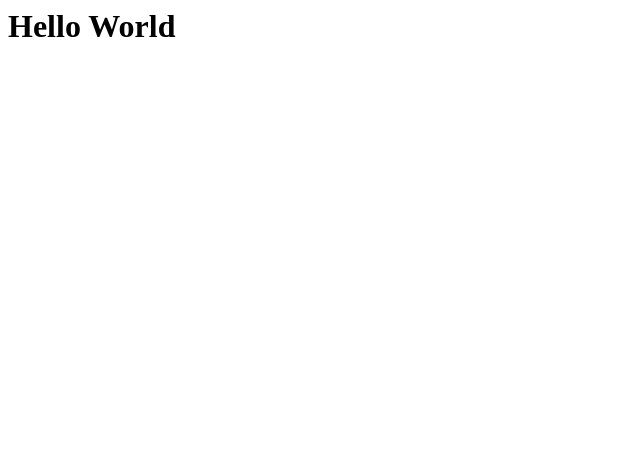
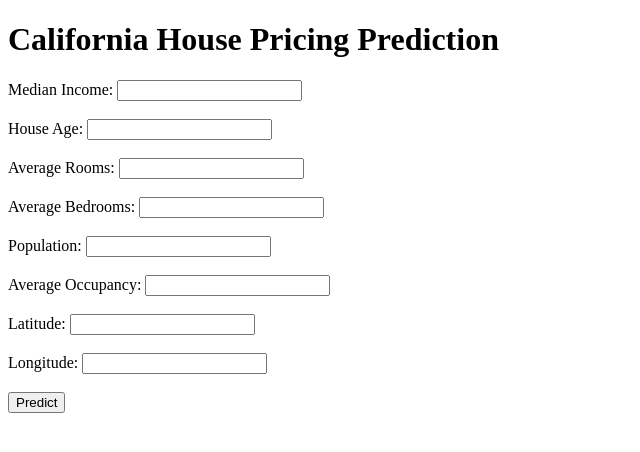
Before and after one commit to kunal-nehete/Cal_House_Pricing, a Flask app: page / in a window 1280 px wide. Shown: the top 452 px of the page, without its empty margins (0-640 px from the left). Run offline with Flask 3, Linux system fonts and the light colour scheme; parts of the project's set-up code (start-up, migrations or seed data) failed here and were passed over.

Commit message:
Final submission-Working html

```diff
--- a/app.py
+++ b/app.py
@@ -27,5 +27,13 @@ def predict_api():
     print(output[0])
     return jsonify(output[0])
 
+@app.route('/predict',methods=['POST'])
+def predict():
+    data=[float(x) for x in request.form.values()]
+    final_input=scaler.transform(np.array(data).reshape(1,-1))
+    print(final_input)
+    prediction=lrmodel.predict(final_input)
+    return render_template('home.html',prediction_text='Predicted House Price is {}'.format(prediction[0]))
+
 if __name__=="__main__":
     app.run(debug=True)
--- a/templates/home.html
+++ b/templates/home.html
@@ -1,3 +1,42 @@
-<h1>
-Hello World
-</h1>
+<!DOCTYPE html>
+<html lang="en">
+<head>
+    <meta charset="UTF-8">
+    <meta name="viewport" content="width=device-width, initial-scale=1.0">
+    <title>California House Pricing Prediction</title>
+</head>
+<body>
+    <h1>California House Pricing Prediction</h1>
+    <form action="{{ url_for('predict') }}" method="post">
+        <label for="MedInc">Median Income:</label>
+        <input type="text" id="MedInc" name="MedInc" required><br><br>
+
+        <label for="HouseAge">House Age:</label>
+        <input type="text" id="HouseAge" name="HouseAge" required><br><br>
+
+        <label for="AveRooms">Average Rooms:</label>
+        <input type="text" id="AveRooms" name="AveRooms" required><br><br>
+
+        <label for="AveBedrms">Average Bedrooms:</label>
+        <input type="text" id="AveBedrms" name="AveBedrms" required><br><br>
+
+        <label for="Population">Population:</label>
+        <input type="text" id="Population" name="Population" required><br><br>
+
+        <label for="AveOccup">Average Occupancy:</label>
+        <input type="text" id="AveOccup" name="AveOccup" required><br><br>
+
+        <label for="Latitude">Latitude:</label>
+        <input type="text" id="Latitude" name="Latitude" required><br><br>
+
+        <label for="Longitude">Longitude:</label>
+        <input type="text" id="Longitude" name="Longitude" required><br><br>
+
+        <input type="submit" value="Predict">
+    </form>
+
+    {% if prediction_text %}
+        <h2>{{ prediction_text }}</h2>
+    {% endif %}
+</body>
+</html>
```
